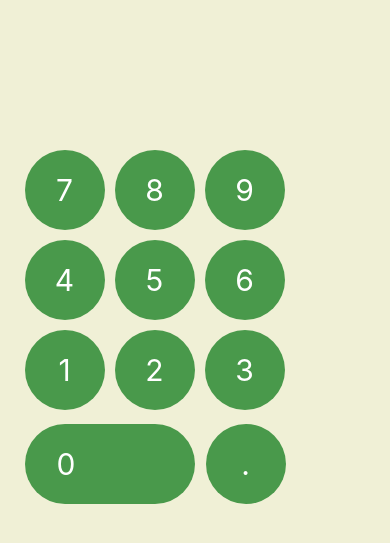
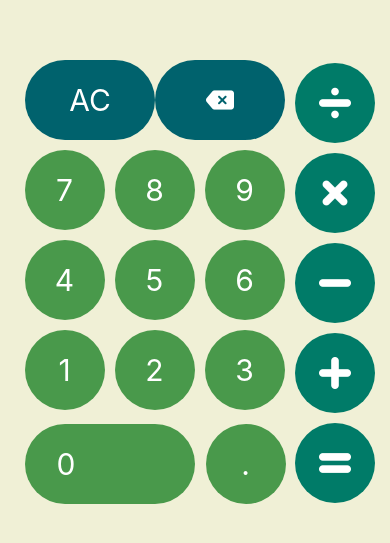
Before and after one commit to AndreaBorg217/Calculator, a React Native app: screen / in a window 390 px wide. Shown: the part 237-780 px from the top of the page. Built offline with nearby package versions, Linux system fonts and the light colour scheme.

Commit message:
added AC and backspace buttons to layout

```diff
--- a/App.js
+++ b/App.js
@@ -8,23 +8,40 @@
  */
 
 import React from 'react';
-import {StyleSheet, View, FlatList, TouchableOpacity, Text} from 'react-native';
+import {StyleSheet, View, FlatList, TouchableOpacity, Text, Image} from 'react-native';
 
 const numbers = ['7','8','9','4','5','6','1','2','3']
-const operators = ['./assets/divide.png', './assets/multiply.png', './assets/minus.png', './assets/plus.png']
+const operators = [require('./assets/divide.png'), require('./assets/multiply.png'), require('./assets/minus.png'), require('./assets/plus.png')]
 //AC, backspace, =
 
 const App = () => {
   const NumButton = ({number}) =>{
     return(
-      <TouchableOpacity style = {styles.NumButton}>
+      <TouchableOpacity style = {[styles.NumButton, {backgroundColor: '#49994B'}]}>
         <Text style = {styles.number}>{number}</Text>
       </TouchableOpacity>
     );
   }
 
+  const OperatorButton = ({image}) =>{
+    return(
+      <TouchableOpacity style = {[styles.NumButton, {backgroundColor: '#007B68'}]}>
+        <Image style={styles.operator} source={image}/>
+      </TouchableOpacity>
+    );
+  }
   return (
     <View style={styles.container}>
+
+    <View style = {styles.controlButtons}>
+      <TouchableOpacity style = {styles.controlButton}>
+        <Text style = {styles.number}>AC</Text>
+      </TouchableOpacity>
+
+      <TouchableOpacity style = {styles.controlButton}>
+        <Image style={styles.operator} source={require('./assets/backspace.png')}/>
+      </TouchableOpacity>
+    </View>
 
     <View style = {styles.numpad}>
       <FlatList
@@ -42,6 +59,17 @@ const App = () => {
       </View>
     </View>
 
+      <View style = {styles.operatorKeys}>
+        <FlatList
+          data={operators}
+          renderItem = {({item}) => <OperatorButton image = {item}/>}
+          keyExtractor={(item, index) => index}
+        />
+        <TouchableOpacity style = {[styles.NumButton, {backgroundColor: '#007B68'}]}>
+          <Image style={styles.operator} source={require('./assets/equals.png')}/>
+        </TouchableOpacity>
+      </View>
+
     </View>
   );
 };
@@ -58,7 +86,6 @@ const styles = StyleSheet.create({
   NumButton:{
     width: 80,
     height: 80,
-    backgroundColor: '#49994B',
     borderRadius: 80/2,
     alignItems: 'center',
     justifyContent: 'center',
@@ -86,6 +113,27 @@ const styles = StyleSheet.create({
   numpad:{
     position: 'absolute',
     transform: [{translateY: 140}, {translateX: -40}]
+  },
+  operator:{
+    width: 32,
+    height: 32,
+  },
+  operatorKeys:{
+    position: 'absolute',
+    transform: [{translateY: 98}, {translateX: 140}]
+  },
+  controlButton: {
+    width: 130,
+    height: 80,
+    borderRadius: 80/2,
+    alignItems: 'center',
+    justifyContent: 'center',
+    backgroundColor: '#00626D',
+  },
+  controlButtons:{
+    position: 'absolute',
+    flexDirection: 'row',
+    transform: [{translateY: -85}, {translateX: -40}]
   }
 });
 
```
Also changed, not shown: assets/multiply.png.
